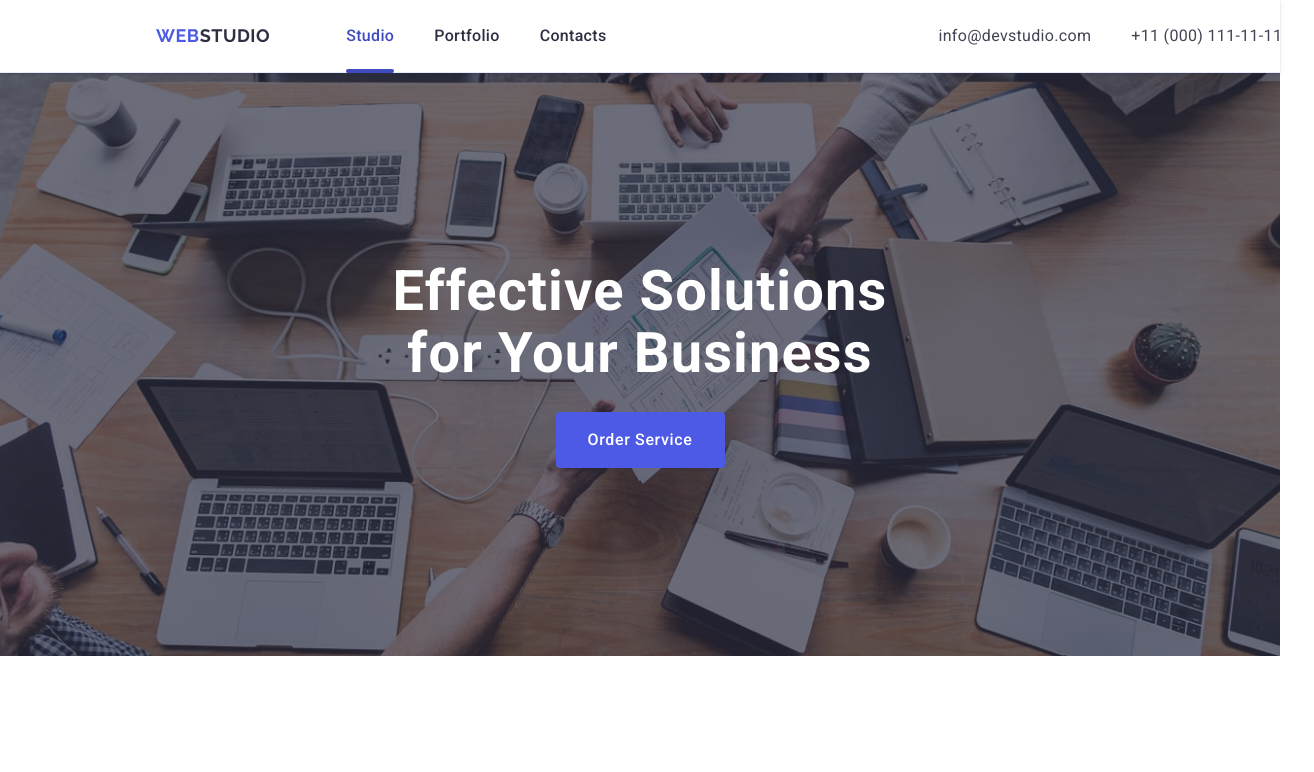
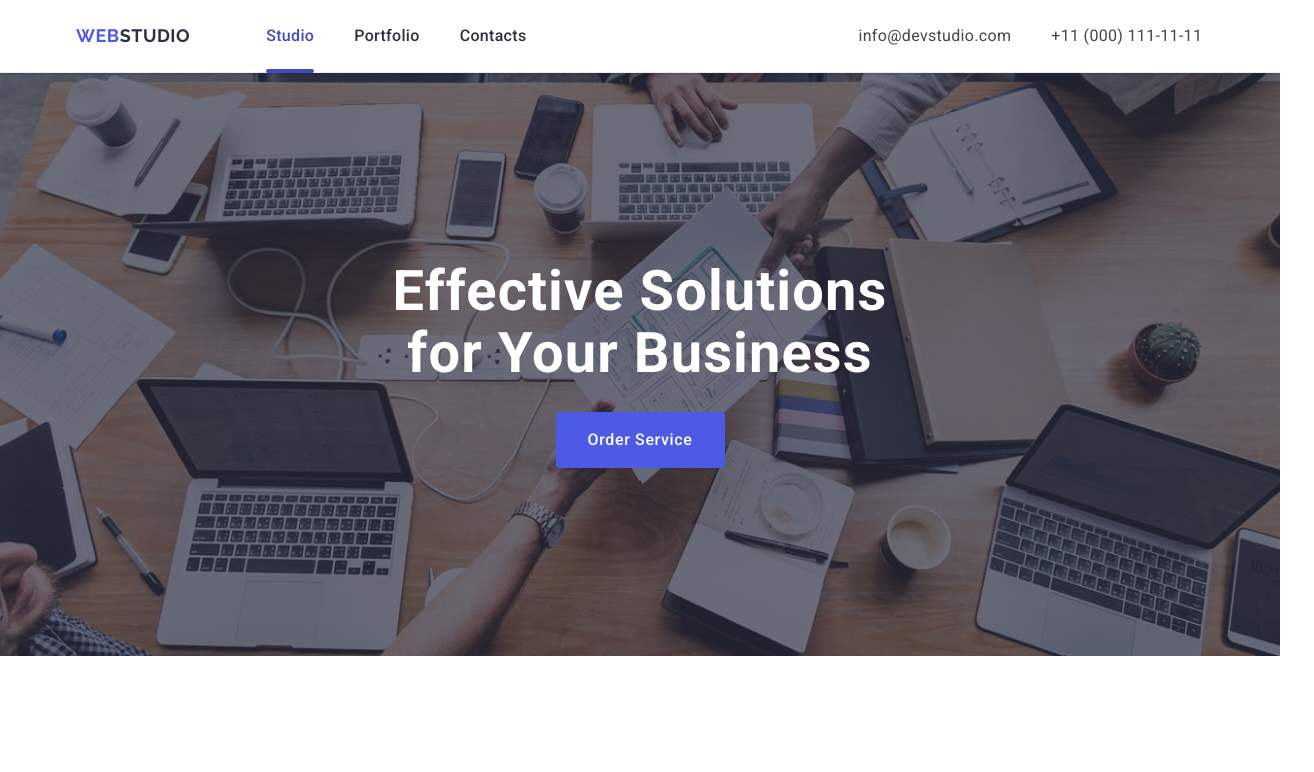
Before and after one commit to kd-sofya/goit-markup-hw-06, a plain HTML site: page index.html in a window 1280 px wide. Shown: the top 772 px of the page, 1314 px wide, since content can reach past the window. Drawn offline with nearby package versions, Linux system fonts and the light colour scheme.

Commit message:
goit-markup-hw-06

```diff
--- a/css/styles.css
+++ b/css/styles.css
@@ -56,6 +56,7 @@ header-link-item.header-stadio{
 .header .header-container{
 display: flex;
 align-items: center;
+margin: 0 auto;
 
 padding-top: 16px;
 padding-bottom: 16px;
@@ -1024,7 +1025,7 @@ transition: background-color 250ms cubic-bezier(0.4, 0, 0.2, 1);
         padding-top: 0;
         padding-bottom: 0;
 
-        margin: 0;
+        margin: 0 auto;
         justify-content: space-between;
     }
 
@@ -1174,15 +1175,17 @@ transition: background-color 250ms cubic-bezier(0.4, 0, 0.2, 1);
     }
 
     .header .header-container{
-        margin-right: 156px;
-        margin-left: 156px;
-        padding: 0;
+        padding: 0 15px;
         justify-content: flex-start;
-        gap: 332px;
+        margin: 0 auto;
     }
 
     .header-navigation{
         margin-right: 332;
+    }
+
+    .header-contacts{
+        margin-left: 332px;
     }
 
     .header-logo-link{
```
